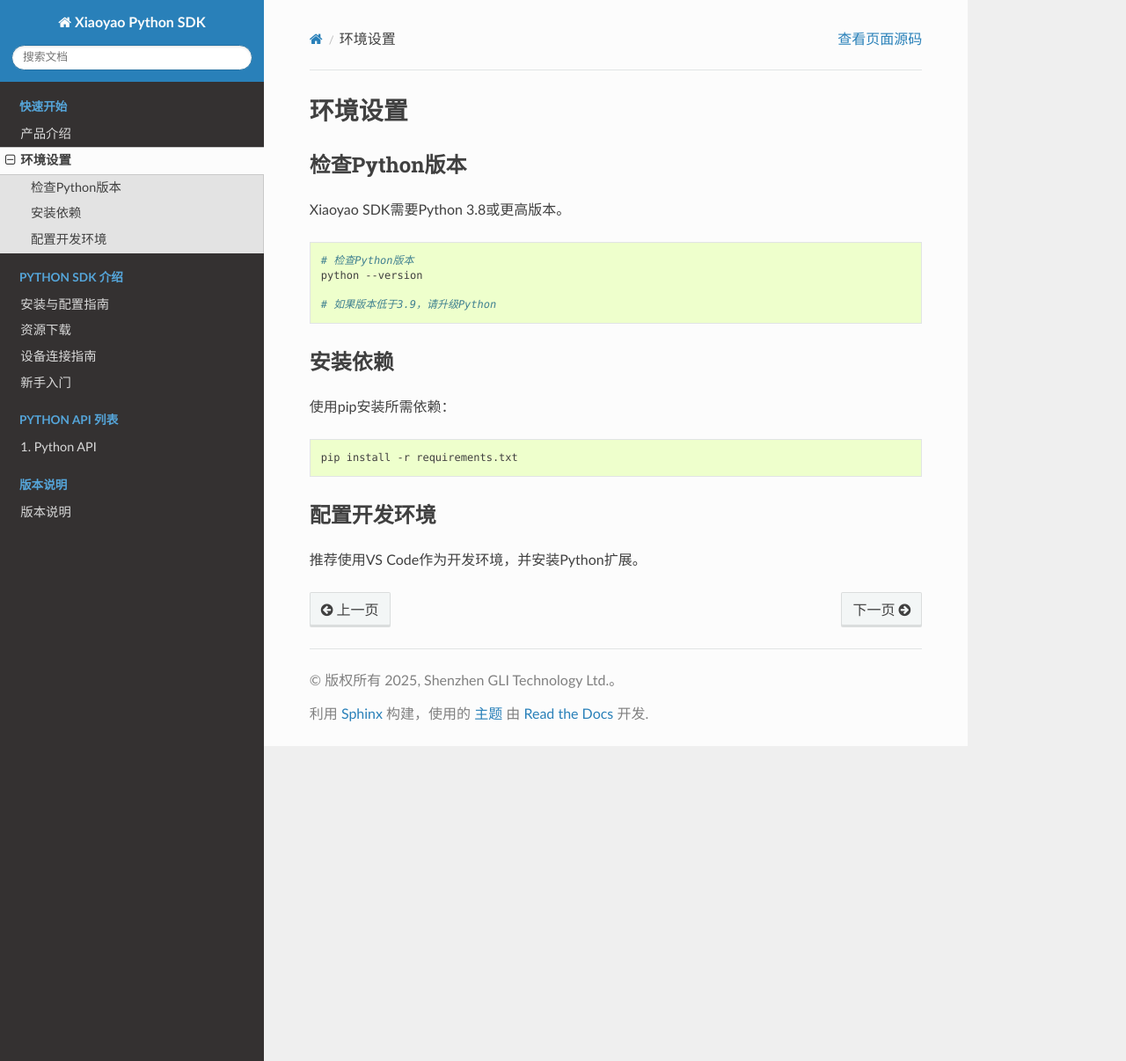
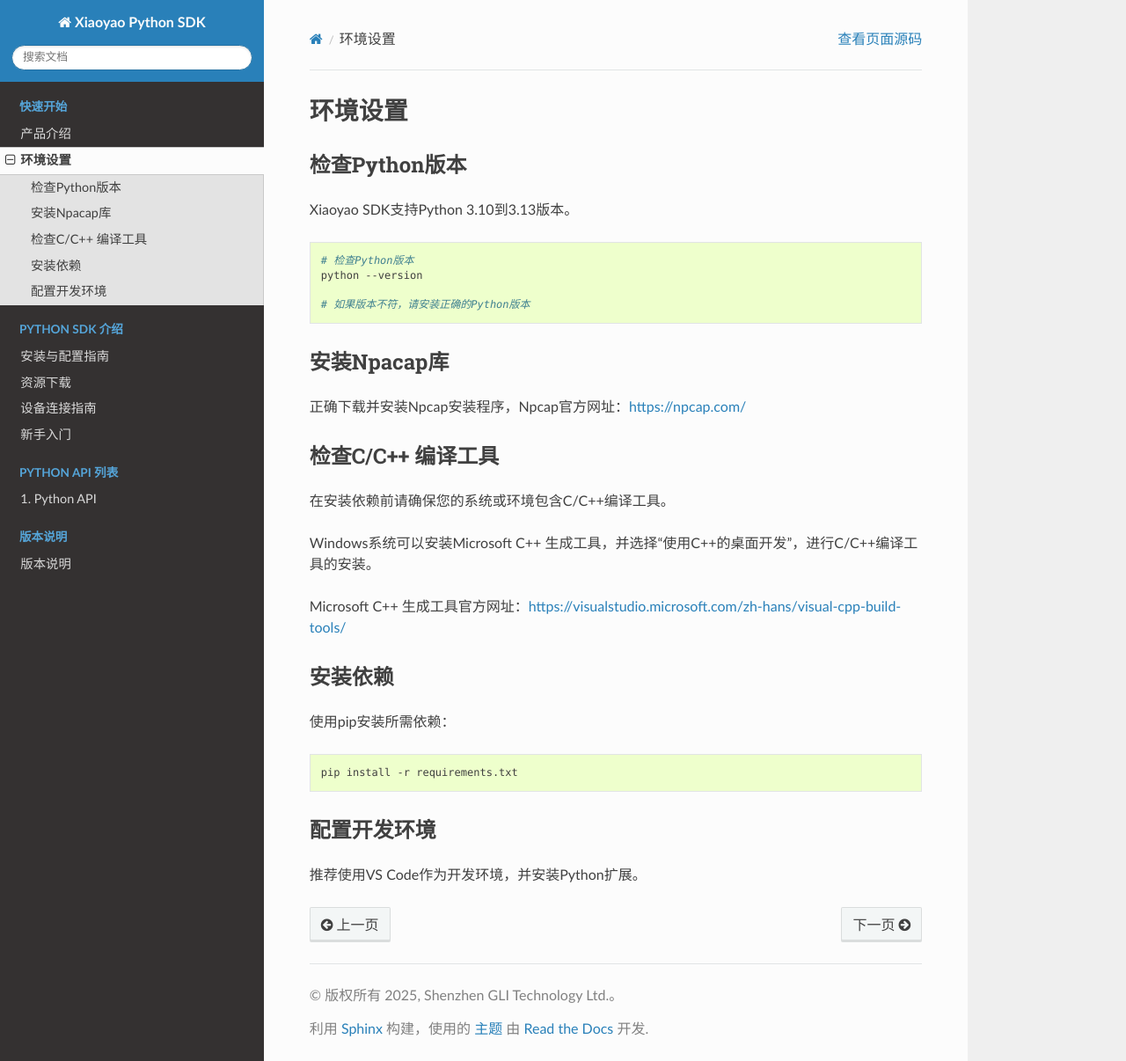
Before and after one commit to gli-sdk/GHand-Python-SDK, a Sphinx documentation site: the page built from docs/source/env_setup.rst, in a window 1280 px wide and 1206 px high. Shown: the whole window at 88% size. Built offline with Sphinx 7.4.7 and the Read the Docs theme 3.1.0, drawn with Linux system fonts in a browser that asks for light colours.

```diff
--- a/docs/source/env_setup.rst
+++ b/docs/source/env_setup.rst
@@ -2,15 +2,27 @@
 ==============
 
 检查Python版本
-----------
-Xiaoyao SDK需要Python 3.8或更高版本。
+--------------
+Xiaoyao SDK支持Python 3.10到3.13版本。
 
 .. code-block:: bash
 
    # 检查Python版本
    python --version
 
-   # 如果版本低于3.9，请升级Python
+   # 如果版本不符，请安装正确的Python版本
+
+安装Npacap库
+--------------
+正确下载并安装Npcap安装程序，Npcap官方网址：https://npcap.com/
+
+检查C/C++ 编译工具
+-------------------------------
+在安装依赖前请确保您的系统或环境包含C/C++编译工具。
+
+Windows系统可以安装Microsoft C++ 生成工具，并选择“使用C++的桌面开发”，进行C/C++编译工具的安装。
+
+Microsoft C++ 生成工具官方网址：https://visualstudio.microsoft.com/zh-hans/visual-cpp-build-tools/
 
 安装依赖
 --------
--- a/docs/source/sdk/beginner.rst
+++ b/docs/source/sdk/beginner.rst
@@ -27,10 +27,12 @@
 
    # 连接灵巧手设备
    hand.open(CommType.ETHERCAT, "your device id")
+   # 或自动连接您当前的灵巧手设备
+   hand.open(CommType.ETHERCAT,  "auto")
 
    # 获取手部类型（左手/右手）并打印
    hand_type = hand.get_hand_type()
-   print(hand.get_operation_status())
+   print(hand_type.value)
 
 
 使用示例程序
--- a/docs/source/sdk/connection.rst
+++ b/docs/source/sdk/connection.rst
@@ -13,6 +13,9 @@ EtherCAT连接
 
    hand = DexHand()
    hand.open_ethercat(CommType.ETHERCAT, "device_id_123")
+
+   # 或自动连接您当前的灵巧手设备
+   hand.open_ethercat(CommType.ETHERCAT, "auto")
 
 CAN总线连接
 -----------
--- a/docs/source/sdk/downloads.rst
+++ b/docs/source/sdk/downloads.rst
@@ -5,9 +5,9 @@
 
 SDK安装包
 -----------
-- `Xiaoyao SDK v1.0.1 (Windows) <https://example.com/downloads/xiaoyao-sdk-1.0.1-win.exe>`_
-- `Xiaoyao SDK v1.0.1 (Linux) <https://example.com/downloads/xiaoyao-sdk-1.0.1-linux.tar.gz>`_
-- `Xiaoyao SDK v1.0.1 (macOS) <https://example.com/downloads/xiaoyao-sdk-1.0.1-macos.pkg>`_
+- `Xiaoyao SDK v1.0.0 (Windows) <https://example.com/downloads/xiaoyao-sdk-1.0.0-win.exe>`_
+- `Xiaoyao SDK v1.0.0 (Linux) <https://example.com/downloads/xiaoyao-sdk-1.0.0-linux.tar.gz>`_
+- `Xiaoyao SDK v1.0.0 (macOS) <https://example.com/downloads/xiaoyao-sdk-1.0.0-win-macos.pkg>`_
 
 固件更新
 -----------
--- a/docs/source/sdk/installs.rst
+++ b/docs/source/sdk/installs.rst
@@ -5,7 +5,7 @@
 
 系统要求
 --------
-- Python 3.9+
+- Python 3.10 to 3.13
 - Windows 10/Linux Ubuntu 18.04+/macOS 10.15+
 - 推荐内存：8GB+
 - 存储空间：1GB+
--- a/docs/source/version.rst
+++ b/docs/source/version.rst
@@ -6,12 +6,12 @@
 
 版本信息参考下表：
 
-2025/08/19更新：
+2025/10/15更新：
 
 +-------------+------------------+--------------+
 |    doc      | Xiaoyao Firmware |  Xiaoyao SDK |
 +=============+==================+==============+
-|   v0.0.1    |      v1.2.4      |    v0.0.2    |
+|   v0.0.1    |      v1.2.4      |    v1.0.0    |
 +-------------+------------------+--------------+
 
 1. 创建初始版本
```
Also changed, not shown: README.md (+3 -1 lines), src/xiaoyao/version.py (+5 -5 lines), 3 other files.
